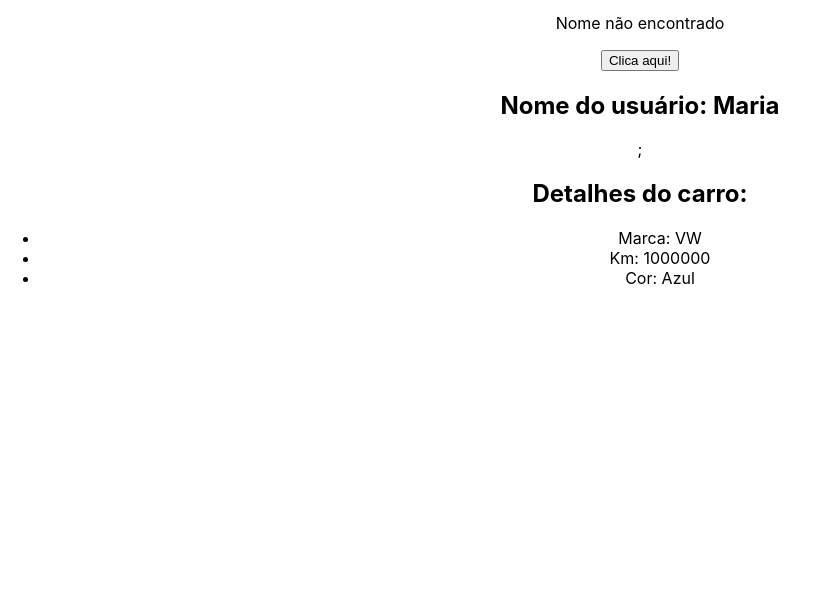
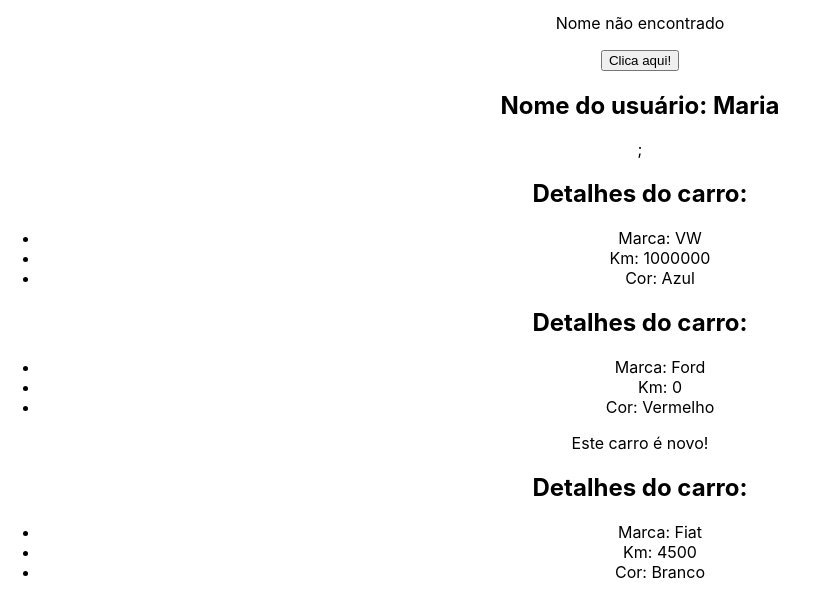
Before and after one commit to KrhystFerrari/Curso-React-Section3, a React (Create React App) app in the folder react-section3/: page / in a window 1280 px wide. Shown: the part 1473-2089 px from the top of the page, without its empty margins (0-818 px from the left). Built offline with nearby package versions, Linux system fonts and the light colour scheme.

Commit message:
reaproveitando componentes

```diff
--- a/react-section3/src/App.js
+++ b/react-section3/src/App.js
@@ -30,7 +30,10 @@
       {/* props */}
       <ShowUserName name={userName} />
       {/* destructuring */}
-      <CarDetails brand="VW" km={1000000} color="Azul" />
+      <CarDetails brand="VW" km={1000000} color="Azul" newCar={false} />
+      {/* reaproveitando */}
+      <CarDetails brand="Ford" color="Vermelho" km={0} newCar={true} />
+      <CarDetails brand="Fiat" color="Branco" km={4500} newCar={false} />
 
     </div>
   );
--- a/react-section3/src/components/CarDetails.js
+++ b/react-section3/src/components/CarDetails.js
@@ -1,5 +1,5 @@
 
-const CarDetails = ({brand, km, color}) => {
+const CarDetails = ({ brand, km, color, newCar }) => {
   return (
     <div>
         <h2>Detalhes do carro: </h2>
@@ -8,6 +8,7 @@
             <li>Km: {km}</li>
             <li>Cor: {color}</li>
         </ul>
+        {newCar &&  <p>Este carro é novo! </p>}
     </div>
   );
 };
```
